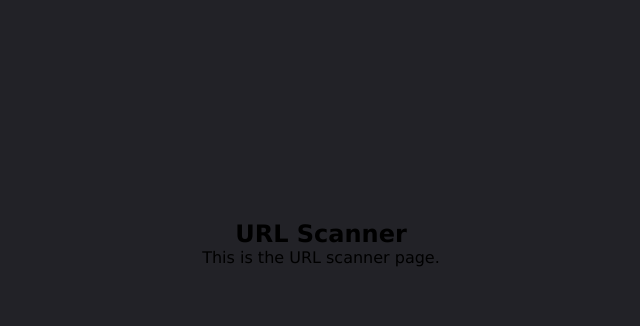
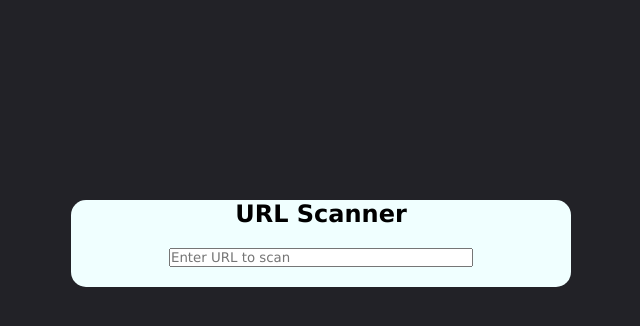
Before and after one commit to wrenstuff/SurfCaster, a Flask app: page /user/scan in a window 1280 px wide. Shown: the part 232-558 px from the top of the page, without its empty margins (319-959 px from the left). Run offline with Flask 3, Linux system fonts and the light colour scheme; the visitor is signed in with stand-in values (Sample User, id 1); style sheets or scripts are compiled from the project's sources.

Commit message:
scan page ui
quick update to scan page UI

```diff
--- /dev/null
+++ b/SurfCaster/static/styles/_scan.scss
@@ -0,0 +1,13 @@
+.scan-wrapper{
+    display: flex;
+    flex-direction: column;
+    align-items: center;
+    justify-content: center;
+    background-color: azure;
+    width: 500px;
+    border-radius: 15px;
+    #scan{
+        margin: 20px;
+        width: 300px;
+    }
+}
--- a/SurfCaster/static/styles/main.scss
+++ b/SurfCaster/static/styles/main.scss
@@ -3,4 +3,5 @@
 @use "dashboard";
 @use "auth";
 @use "settings";
-@use "user_man"
+@use "user_man";
+@use "scan"
--- a/SurfCaster/templates/scan.html
+++ b/SurfCaster/templates/scan.html
@@ -16,8 +16,13 @@
 
     <div class="content">
         <!-- temp content for the URL Scanner page -->
+         <div class="scan-wrapper">
         <h2>URL Scanner</h2>
-        <p>This is the URL scanner page.</p>
+        <form>
+            <input type="text" id="scan" placeholder="Enter URL to scan" >
+        </form>
+
+         </div>
     </div>
 
 </body>
```
